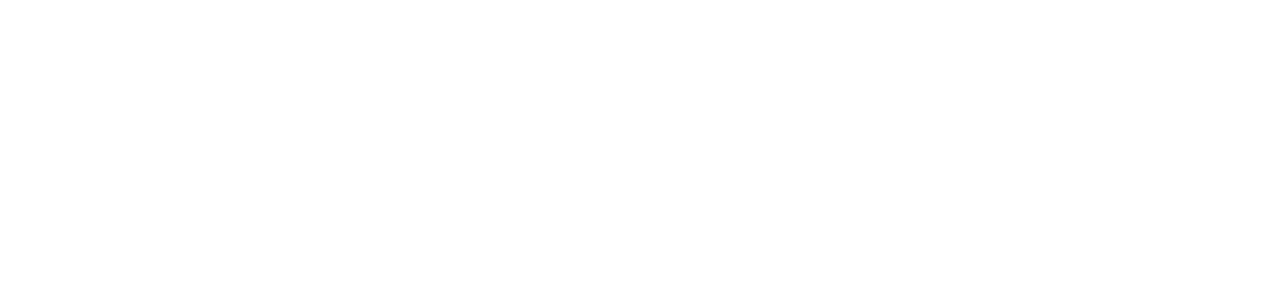
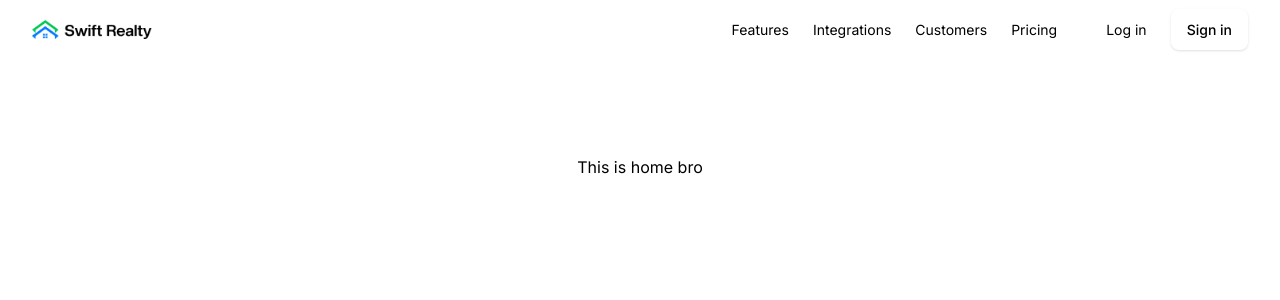
Before and after one commit to Fahadmohammad1/swift-realty-frontend, a Next.js app: page / in a window 1280 px wide. Shown: the top 300 px of the page. Built offline with nearby package versions, Linux system fonts and the light colour scheme.

Commit message:
navbar added

```diff
--- /dev/null
+++ b/src/app/(withoutLayout)/dashboard/profile/page.tsx
@@ -0,0 +1,11 @@
+import React from "react";
+
+const ProfilePage = () => {
+  return (
+    <div>
+      <h1>This is is my profile page</h1>
+    </div>
+  );
+};
+
+export default ProfilePage;
--- /dev/null
+++ b/src/app/(withoutLayout)/layout.tsx
@@ -0,0 +1,7 @@
+import React from "react";
+
+const DashboardLayout = ({ children }: { children: React.ReactNode }) => {
+  return <>{children}</>;
+};
+
+export default DashboardLayout;
--- a/src/app/layout.tsx
+++ b/src/app/layout.tsx
@@ -1,22 +1,25 @@
-import type { Metadata } from 'next'
-import { Inter } from 'next/font/google'
-import './globals.css'
+import type { Metadata } from "next";
+import { Inter } from "next/font/google";
+import "./globals.css";
+import Layout from "@/components/layout/Layout";
 
-const inter = Inter({ subsets: ['latin'] })
+const inter = Inter({ subsets: ["latin"] });
 
 export const metadata: Metadata = {
-  title: 'Create Next App',
-  description: 'Generated by create next app',
-}
+  title: "Create Next App",
+  description: "Generated by create next app",
+};
 
 export default function RootLayout({
   children,
 }: {
-  children: React.ReactNode
+  children: React.ReactNode;
 }) {
   return (
     <html lang="en">
-      <body className={inter.className}>{children}</body>
+      <body className={inter.className}>
+        <Layout>{children}</Layout>
+      </body>
     </html>
-  )
+  );
 }
--- a/src/app/page.tsx
+++ b/src/app/page.tsx
@@ -1,5 +1,7 @@
 export default function Home() {
   return (
-    <main className="flex min-h-screen flex-col items-center justify-between p-24"></main>
+    <main className="flex min-h-screen flex-col items-center justify-between p-24">
+      <h1>This is home bro</h1>
+    </main>
   );
 }
--- /dev/null
+++ b/src/components/layout/Layout.tsx
@@ -0,0 +1,13 @@
+import React from "react";
+import { Navbar } from "../ui/Navbar";
+
+const Layout = ({ children }: { children: React.ReactNode }) => {
+  return (
+    <>
+      <Navbar />
+      {children}
+    </>
+  );
+};
+
+export default Layout;
--- /dev/null
+++ b/src/components/ui/Navbar.tsx
@@ -0,0 +1,101 @@
+"use client";
+
+import { useState } from "react";
+import logo from "../../assets/images/Logo.png";
+import Image from "next/image";
+
+export const Navbar = () => {
+  const [state, setState] = useState(false);
+
+  // Replace javascript:void(0) paths with your paths
+  const navigation = [
+    { title: "Features", path: "javascript:void(0)" },
+    { title: "Integrations", path: "javascript:void(0)" },
+    { title: "Customers", path: "javascript:void(0)" },
+    { title: "Pricing", path: "javascript:void(0)" },
+  ];
+
+  return (
+    <nav className="bg-white border-b w-full md:static md:text-sm md:border-none">
+      <div className="items-center px-4 max-w-screen-xl mx-auto md:flex md:px-8">
+        <div className="flex items-center justify-between py-3 md:py-5 md:block">
+          <a href="javascript:void(0)">
+            <Image src={logo} width={120} height={50} alt="swift realty logo" />
+          </a>
+          <div className="md:hidden">
+            <button
+              className="text-gray-500 hover:text-gray-800"
+              onClick={() => setState(!state)}
+            >
+              {state ? (
+                <svg
+                  xmlns="http://www.w3.org/2000/svg"
+                  className="h-6 w-6"
+                  viewBox="0 0 20 20"
+                  fill="currentColor"
+                >
+                  <path
+                    fillRule="evenodd"
+                    d="M4.293 4.293a1 1 0 011.414 0L10 8.586l4.293-4.293a1 1 0 111.414 1.414L11.414 10l4.293 4.293a1 1 0 01-1.414 1.414L10 11.414l-4.293 4.293a1 1 0 01-1.414-1.414L8.586 10 4.293 5.707a1 1 0 010-1.414z"
+                    clipRule="evenodd"
+                  />
+                </svg>
+              ) : (
+                <svg
+                  xmlns="http://www.w3.org/2000/svg"
+                  fill="none"
+                  viewBox="0 0 24 24"
+                  strokeWidth={1.5}
+                  stroke="currentColor"
+                  className="w-6 h-6"
+                >
+                  <path
+                    strokeLinecap="round"
+                    strokeLinejoin="round"
+                    d="M3.75 6.75h16.5M3.75 12h16.5m-16.5 5.25h16.5"
+                  />
+                </svg>
+              )}
+            </button>
+          </div>
+        </div>
+        <div
+          className={`flex-1 pb-3 mt-8 md:block md:pb-0 md:mt-0 ${
+            state ? "block" : "hidden"
+          }`}
+        >
+          <ul className="justify-end items-center space-y-6 md:flex md:space-x-6 md:space-y-0">
+            {navigation.map((item, idx) => {
+              return (
+                <li key={idx} className="text-gray-700 hover:text-indigo-600">
+                  <a href={item.path} className="block">
+                    {item.title}
+                  </a>
+                </li>
+              );
+            })}
+            <span className="hidden w-px h-6 bg-gray-300 md:block"></span>
+            <div className="space-y-3 items-center gap-x-6 md:flex md:space-y-0">
+              <li>
+                <a
+                  href="javascript:void(0)"
+                  className="block py-3 text-center text-gray-700 hover:text-indigo-600 border rounded-lg md:border-none"
+                >
+                  Log in
+                </a>
+              </li>
+              <li>
+                <a
+                  href="javascript:void(0)"
+                  className="block py-3 px-4 font-medium text-center text-white bg-indigo-600 hover:bg-indigo-500 active:bg-indigo-700 active:shadow-none rounded-lg shadow md:inline"
+                >
+                  Sign in
+                </a>
+              </li>
+            </div>
+          </ul>
+        </div>
+      </div>
+    </nav>
+  );
+};
```
Also changed, not shown: src/assets/images/Logo.png (added).
